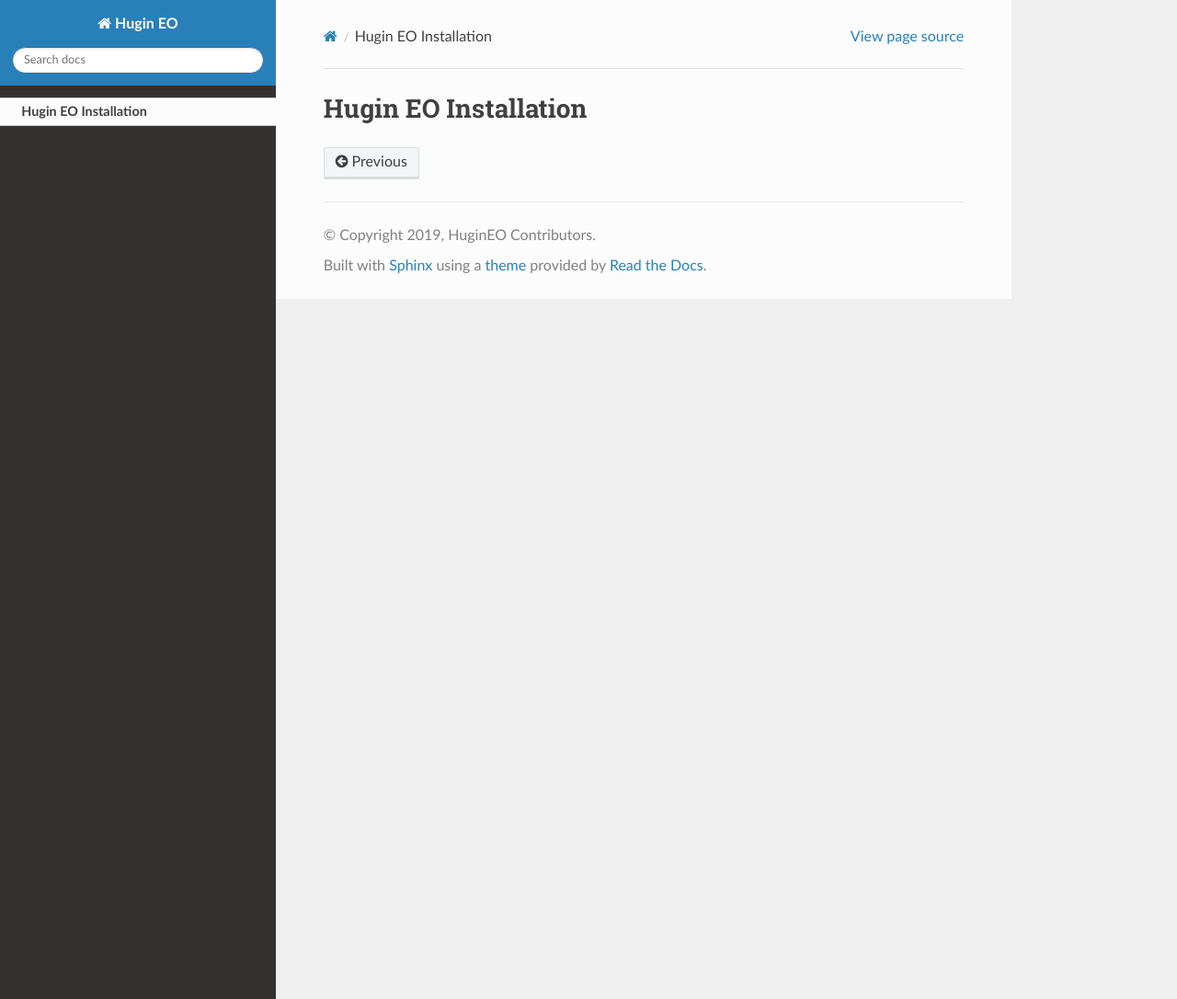
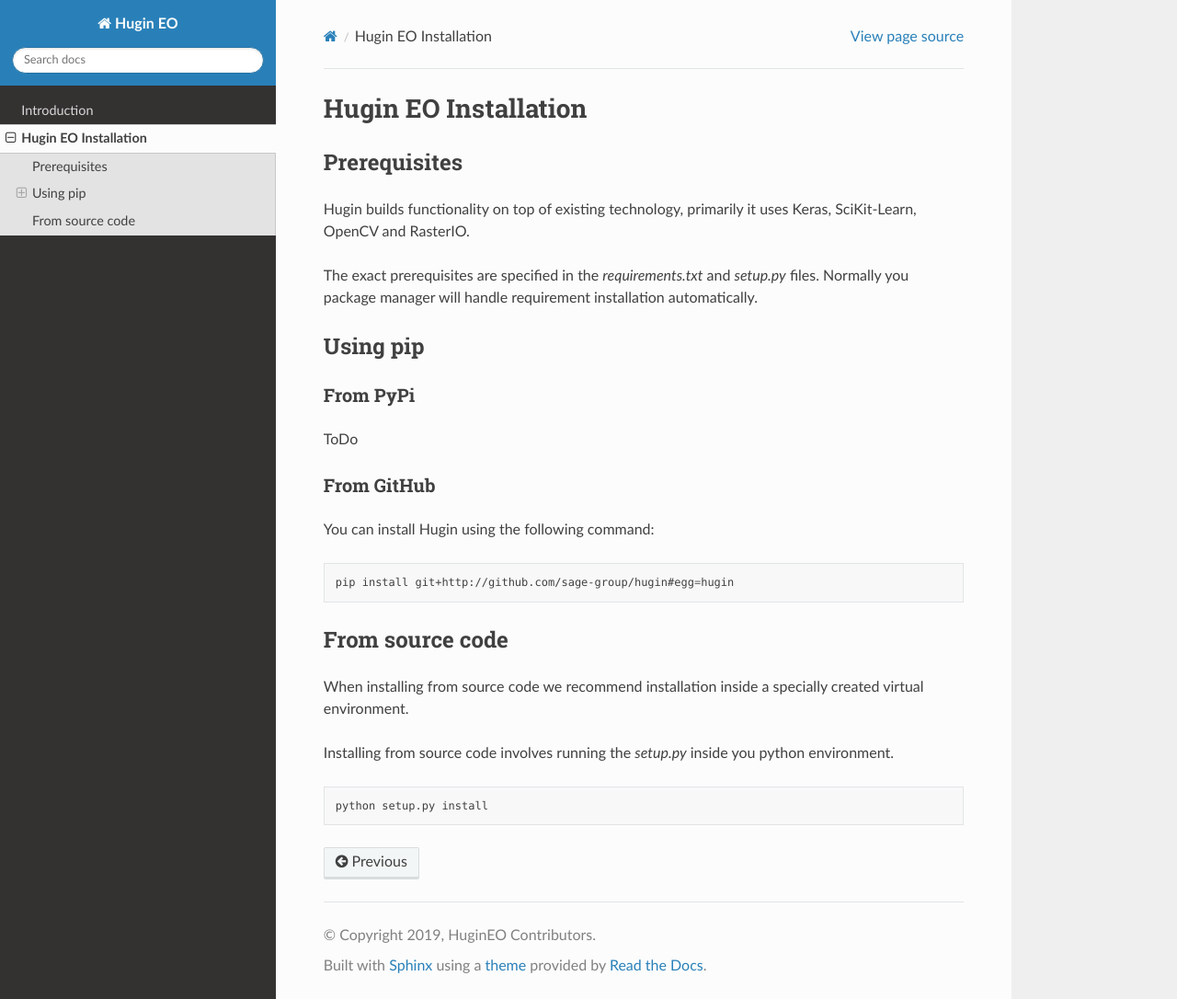
Before and after one commit to sage-group/hugin, a Sphinx documentation site: the page built from docs/source/installation.rst, in a window 1280 px wide and 1086 px high. Shown: the whole window at 92% size. Built offline with Sphinx 7.4.7 and the Read the Docs theme 2.0.0, drawn with Linux system fonts in a browser that asks for light colours; pages that are not in the unit, such as notebooks, are missing from menus.

```diff
--- a/docs/source/installation.rst
+++ b/docs/source/installation.rst
@@ -1,2 +1,38 @@
 Hugin EO Installation
 =====================
+
+Prerequisites
+------------
+
+Hugin builds functionality on top of existing technology, primarily it uses Keras, SciKit-Learn, OpenCV and RasterIO.
+
+The exact prerequisites are specified in the `requirements.txt` and `setup.py` files. Normally you package manager will handle
+requirement installation automatically.
+
+Using pip
+---------
+
+From PyPi
+~~~~~~~~~
+
+ToDo
+
+From GitHub
+~~~~~~~~~~~~
+
+You can install Hugin using the following command:
+
+.. code-block:: bash
+
+   pip install git+http://github.com/sage-group/hugin#egg=hugin
+
+From source code
+----------------
+
+When installing from source code we recommend installation inside a specially created virtual environment.
+
+Installing from source code involves running the `setup.py` inside you python environment.
+
+.. code-block:: bash
+
+   python setup.py install
```
Also changed, not shown: README.md (+3 -1 lines), docs/source/index.rst (+5 -5 lines), docs/source/intro.rst (added, +149 -0 lines), 1 other file.
